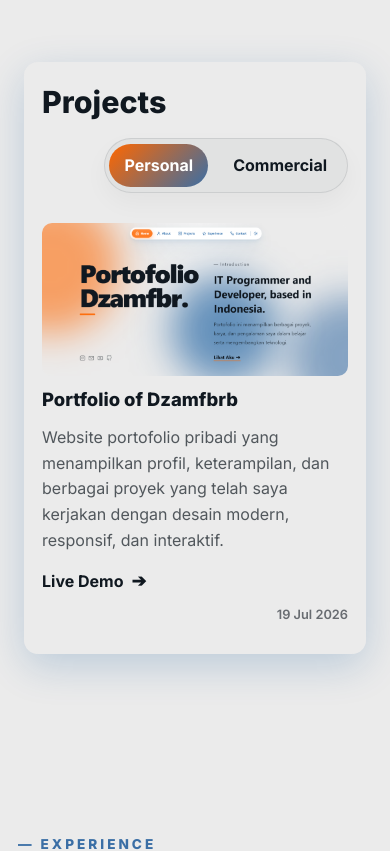
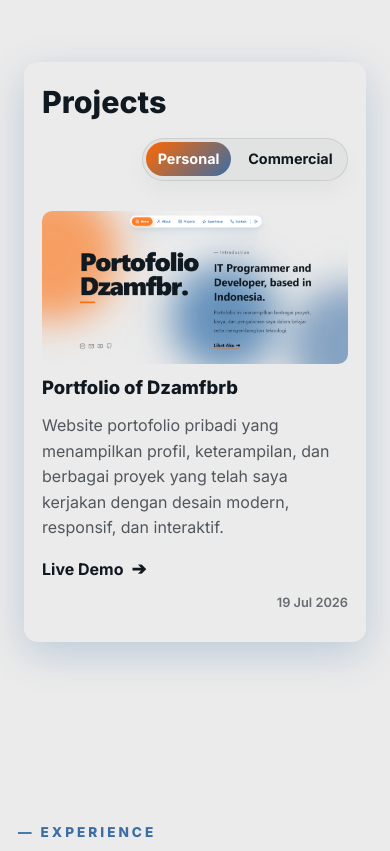
Before and after one commit to dzamfbr/dzamfbr-portfolio, a Next.js app: page / in a window 390 px wide. Shown: the part 2720-3571 px from the top of the page. Built offline with nearby package versions, Linux system fonts and the light colour scheme; a web font is replaced by a local one.

Commit message:
Update 23.7.2026.1

```diff
--- a/app/globals.css
+++ b/app/globals.css
@@ -1615,6 +1615,13 @@ a {
   .projects-grid {
     grid-template-columns: 1fr;
   }
+  .project-tabs {
+    gap: 0.5rem;
+  }
+  .project-tab {
+    padding: 0.5rem 0.8rem;
+    font-size: 0.95rem;
+  }
 }
 
 .projects-footer {
@@ -1688,6 +1695,18 @@ a {
   .projects-container {
     padding: 18px;
   }
+  .project-tabs {
+    gap: 0.4rem;
+    padding: 0.2rem;
+  }
+  .project-tab {
+    padding: 0.4rem 0.7rem;
+    font-size: 0.9rem;
+  }
+  .project-review-link {
+    padding: 0.6rem 1rem;
+    font-size: 0.9rem;
+  }
 }
 
 .experience-section {
@@ -1980,6 +1999,7 @@ a {
 .headline-grotesk--together {
   display: block;
   margin-top: 0.05em;
+  white-space: nowrap;
 }
 
 .contact-right .section-label.small {
```
Also changed, not shown: public/robots.txt (deleted).
